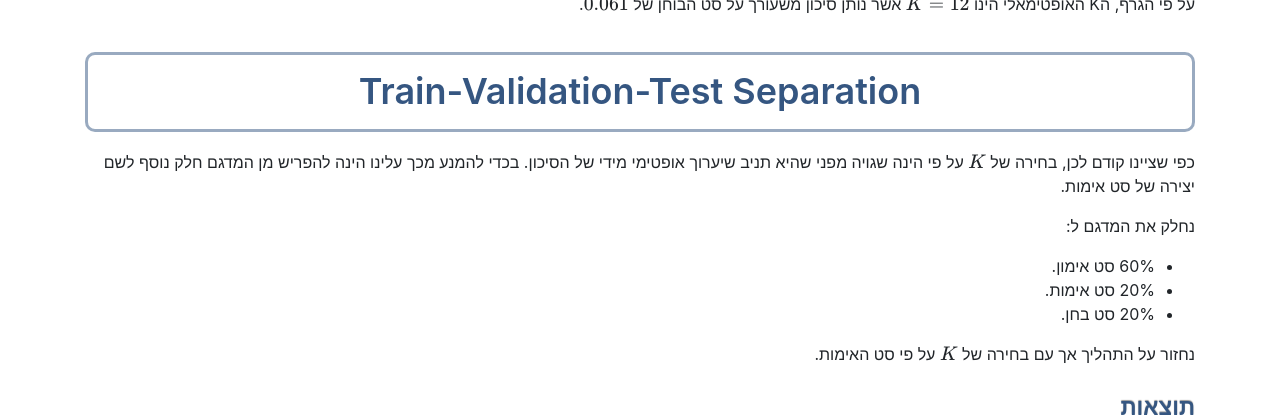
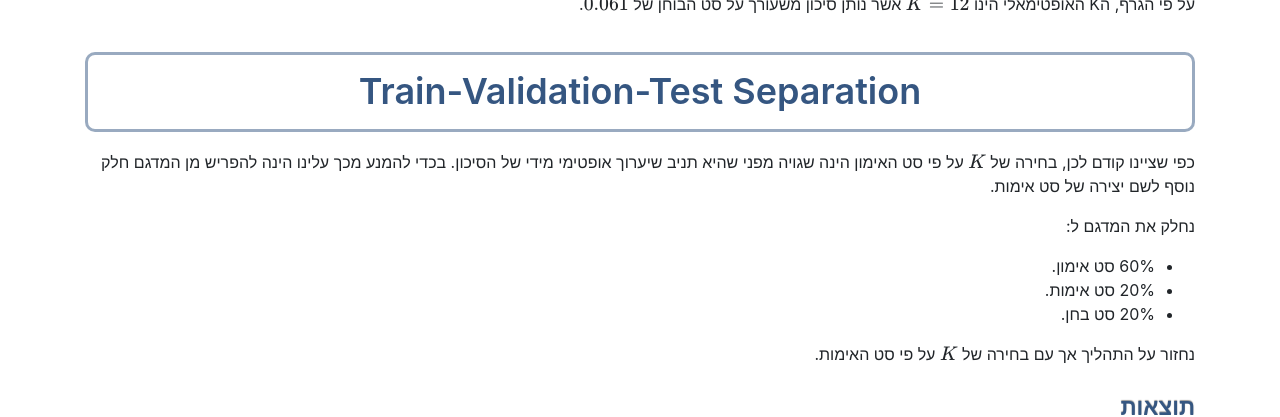
Before and after one commit to technion046195/technion_046195_2020_spring, a Jekyll site: the page built from _tutorials/tutorial_05/tutorial_he.md, in a window 1280 px wide and 900 px high, scrolled down 17783 px, cut to the strip 108-525 px from the top of the window. Built offline with Jekyll 4.4.1, drawn with Linux system fonts in a browser that asks for light colours; some web fonts are replaced; formulas are drawn with MathJax 3; a style sheet for code colours, icons or effects is not loaded; some of the changed text lies outside the part shown.

Commit message:
Update tutorial_he.md

```diff
--- a/_tutorials/tutorial_05/tutorial_he.md
+++ b/_tutorials/tutorial_05/tutorial_he.md
@@ -625,7 +625,7 @@ $$
 
 ## Train-Validation-Test Separation
 
-כפי שציינו קודם לכן, בחירה של $$K$$ על פי הינה שגויה מפני שהיא תניב שיערוך אופטימי מידי של הסיכון. בכדי להמנע מכך עלינו הינה להפריש מן המדגם חלק נוסף לשם יצירה של סט אימות.
+כפי שציינו קודם לכן, בחירה של $$K$$ על פי סט האימון הינה שגויה מפני שהיא תניב שיערוך אופטימי מידי של הסיכון. בכדי להמנע מכך עלינו הינה להפריש מן המדגם חלק נוסף לשם יצירה של סט אימות.
 
 נחלק את המדגם ל:
 - 60% סט אימון.
```
Also changed, not shown: other parts of _tutorials/tutorial_05/tutorial_he.md (+1 -1 lines).
